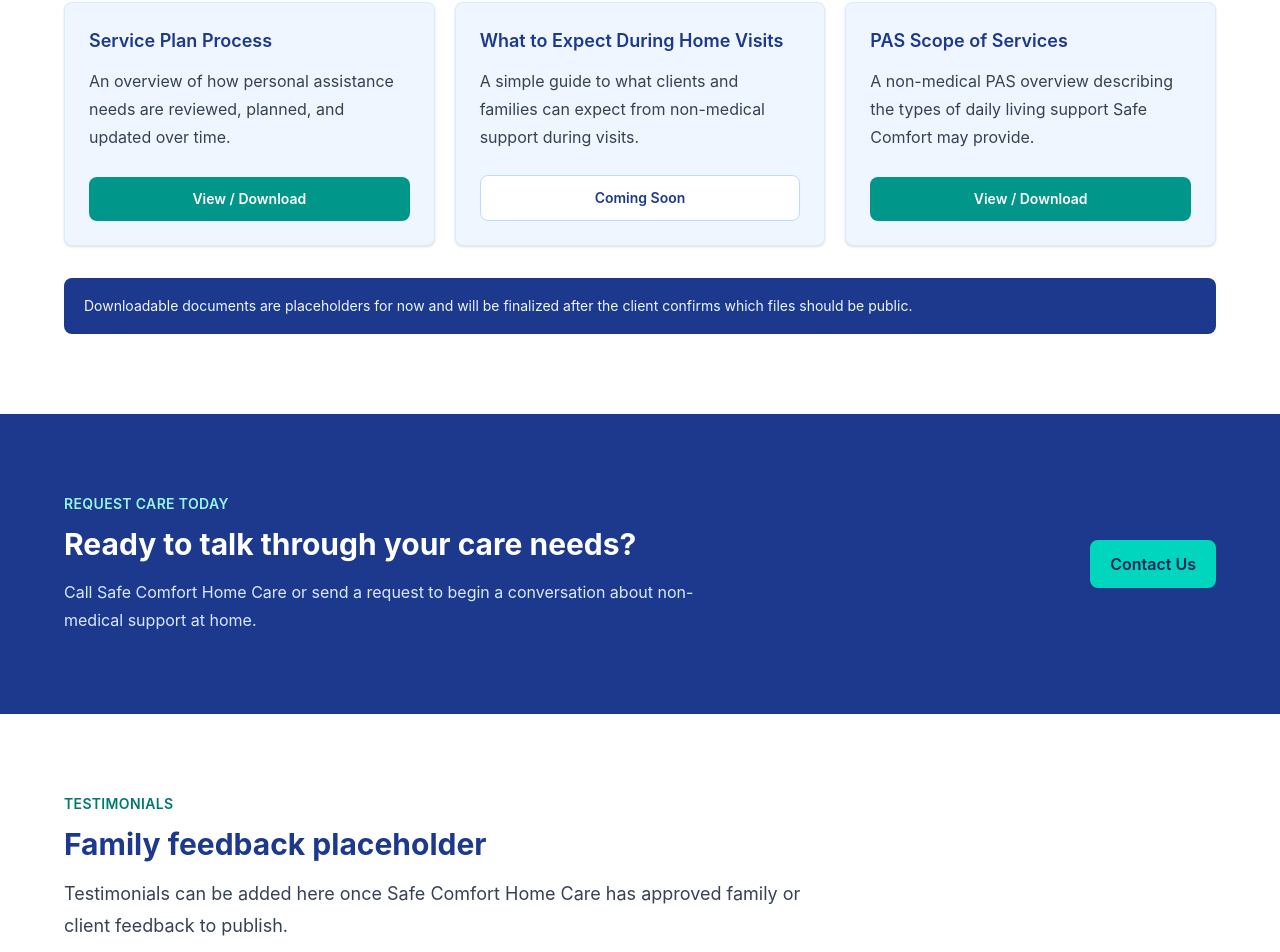
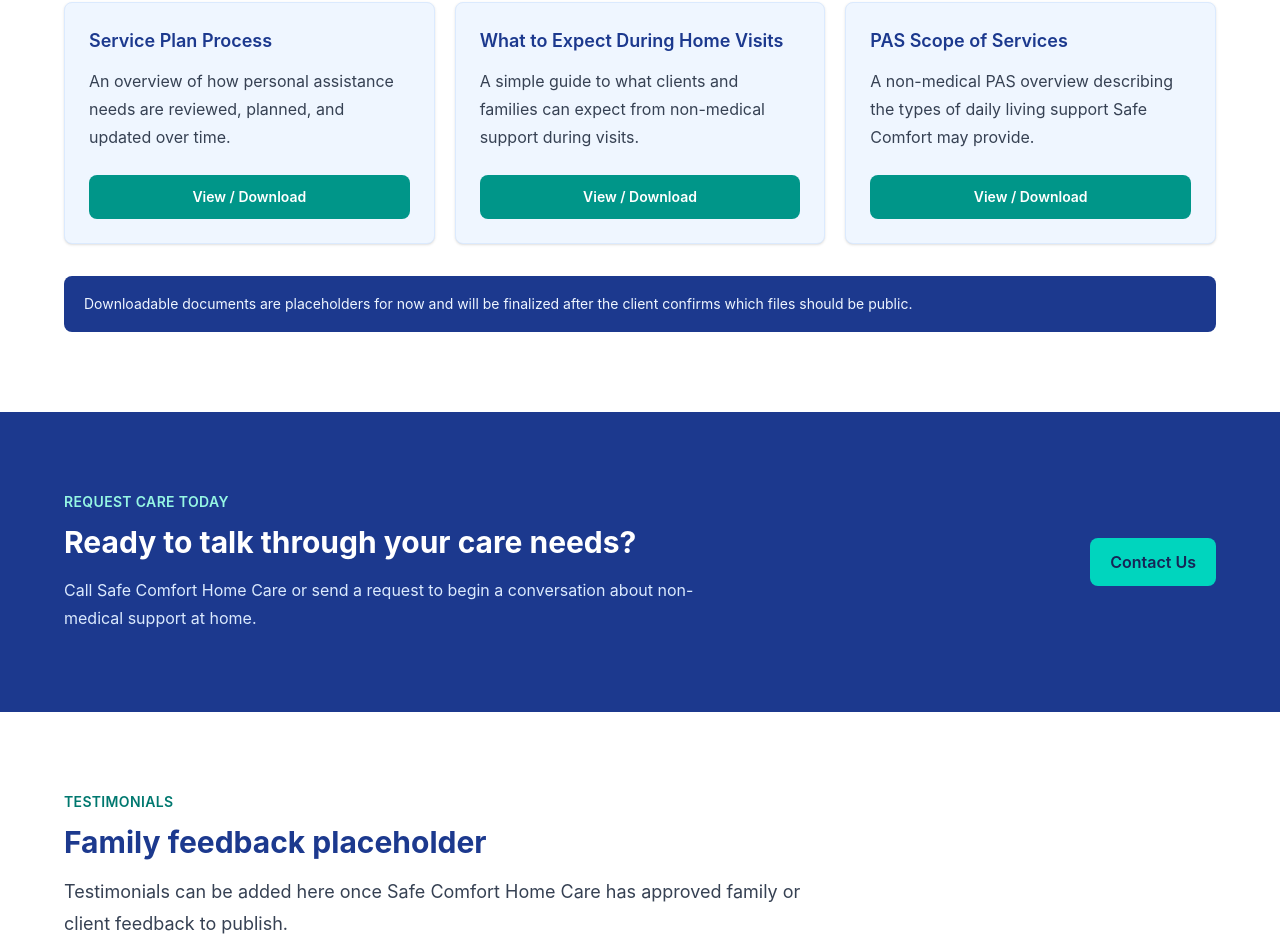
Before and after one commit to erinsebast/safe-comfort-home-care-site, a React (Vite) app: page / in a window 1280 px wide. Shown: the part 3814-4766 px from the top of the page. Built offline with nearby package versions, Linux system fonts and the light colour scheme.

Commit message:
Add home visits resource pdf

```diff
--- a/src/pages/Home.jsx
+++ b/src/pages/Home.jsx
@@ -116,7 +116,7 @@ const resourceLinks = [
     title: "What to Expect During Home Visits",
     description:
       "A simple guide to what clients and families can expect from non-medical support during visits.",
-    href: "",
+    href: "/documents/what-to-expect-during-home-visits.pdf",
   },
   {
     title: "PAS Scope of Services",
```
Also changed, not shown: 1 other file (tests, documents, lock files or other folders).
